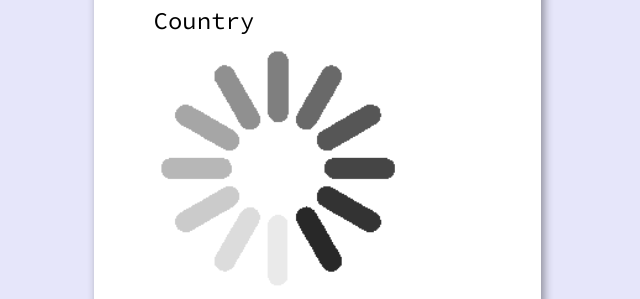
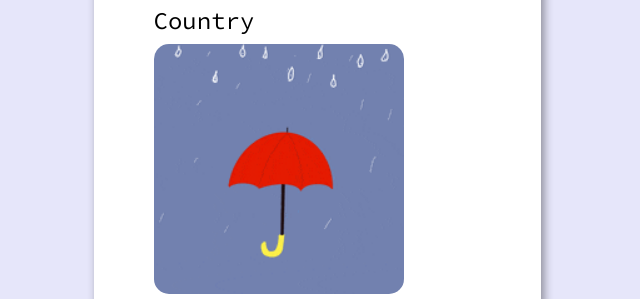
Before and after one commit to SeanRMcC/odin-weather, a plain HTML site: page index.html in a window 1280 px wide. Shown: the part 204-503 px from the top of the page, without its empty margins (323-963 px from the left). Drawn offline with Linux system fonts and the light colour scheme.

Commit message:
Change default gif

```diff
--- a/index.html
+++ b/index.html
@@ -13,7 +13,7 @@
         <div class="city">City</div>
         <div class="region">Region</div>
         <div class="country">Country</div>
-        <img src="./assets/loading.gif" alt="condition" class="condition-gif">
+        <img src="./assets/default.gif" alt="condition" class="condition-gif">
         <div class="condition-wrapper"><span class="condition">Condition</span><span class="temp">Temp</span></div>
         <label for="location">Select Location:</label>
         <input type="text" id="location" name="location">
```
Also changed, not shown: assets/default.gif (added).
